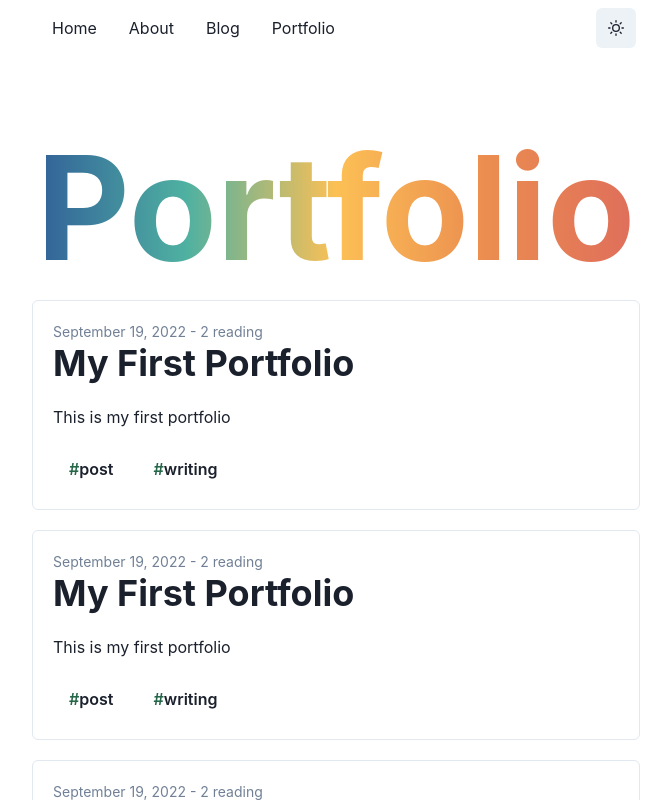
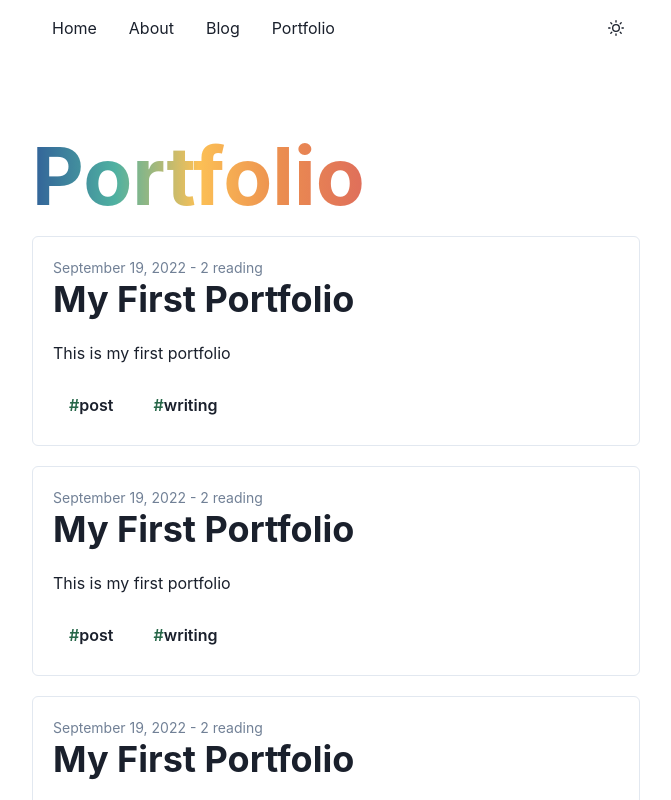
Before and after one commit to bellapd/bellapd-v1, a Next.js app: page /portfolio in a window 1280 px wide. Shown: the top 800 px of the page, without its empty margins (304-975 px from the left). Built offline with nearby package versions, Linux system fonts and the light colour scheme; a small style sheet from the web is missing.

Commit message:
style: change component variant

```diff
--- a/components/Switch.tsx
+++ b/components/Switch.tsx
@@ -1,15 +1,15 @@
-import { useColorMode, IconButton, IconButtonProps } from '@chakra-ui/react'
-import { MoonIcon, SunIcon } from '@chakra-ui/icons'
+import { useColorMode, IconButton, IconButtonProps } from "@chakra-ui/react";
+import { MoonIcon, SunIcon } from "@chakra-ui/icons";
 
-export default function ColorModeSwitch({...props}): JSX.Element {
-    const { colorMode, toggleColorMode } = useColorMode()
-    return (
-        <IconButton
-            aria-label={colorMode === 'dark' ? 'Dark Mode' : 'Light Mode'}
-            icon={colorMode === 'dark' ? <MoonIcon /> : <SunIcon />}
-            // isRound
-            onMouseDown={toggleColorMode}
-            {...props}
-        />
-    )
+export default function ColorModeSwitch({ ...props }): JSX.Element {
+  const { colorMode, toggleColorMode } = useColorMode();
+  return (
+    <IconButton
+      aria-label={colorMode === "dark" ? "Dark Mode" : "Light Mode"}
+      icon={colorMode === "dark" ? <MoonIcon /> : <SunIcon />}
+      variant="ghost"
+      onMouseDown={toggleColorMode}
+      {...props}
+    />
+  );
 }
--- a/pages/blog.tsx
+++ b/pages/blog.tsx
@@ -25,7 +25,7 @@ export default function Home({ posts }: { posts: IPost[] }): JSX.Element {
     <Layout>
       {/* <SearchBox /> */}
       <Stack align="left">
-        <Heading size="4xl" fontSize="6rem">
+        <Heading size="4xl" fontSize="5rem">
           <Box
             as="span"
             bgGradient="linear-gradient(90deg,#326199,#4fb1a1,#fcc055,#eb8d50,#df6e5b)"
--- a/pages/portfolio.tsx
+++ b/pages/portfolio.tsx
@@ -13,8 +13,8 @@ export default function Portfolio({
 }): JSX.Element {
   return (
     <Layout>
-      <Stack align="Center">
-        <Heading size="3xl" fontSize="9rem">
+      <Stack align="left">
+        <Heading size="3xl" fontSize="5rem">
           <Box
             as="span"
             bgGradient="linear-gradient(90deg,#326199,#4fb1a1,#fcc055,#eb8d50,#df6e5b)"
```
